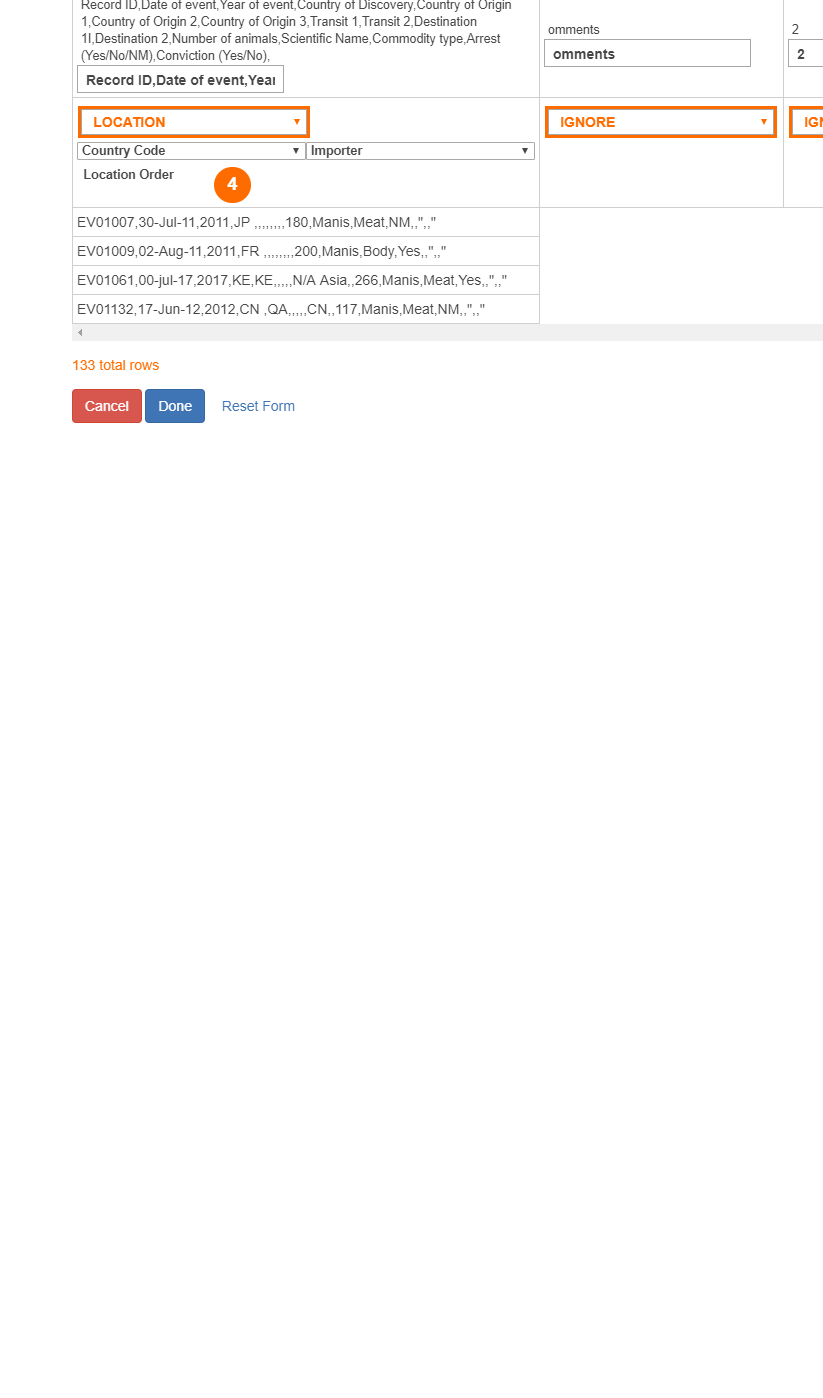
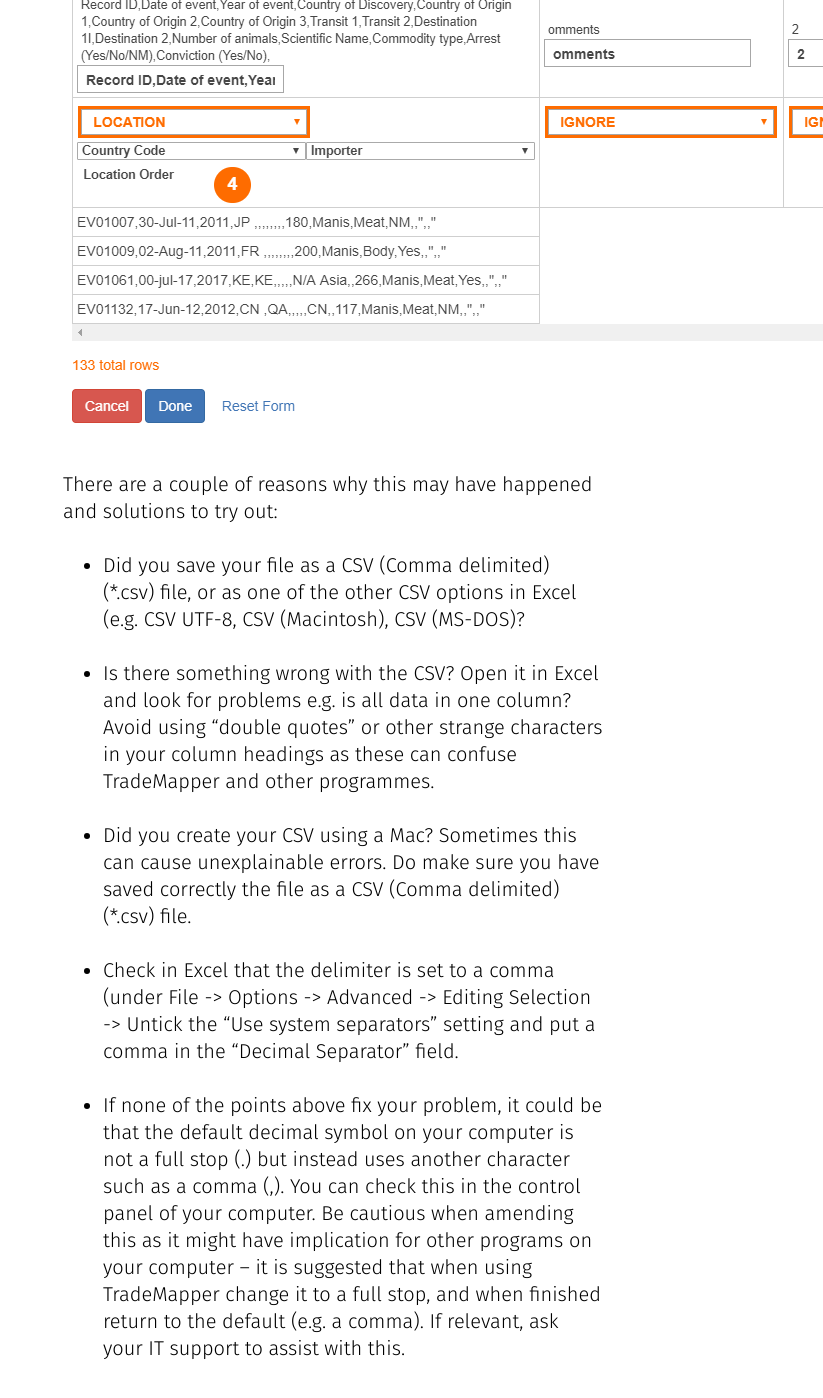
Before and after one commit to trademapper/trademapper-js, a Jekyll site: the page built from _pages/04_faq.md, in a window 1280 px wide and 1400 px high, scrolled down 3617 px. Shown: the whole window, without its empty margins (457-1280 px from the left). Built offline with Jekyll 4.4.1, drawn with Linux system fonts in a browser that asks for light colours; before the commit the page ends 4108 px from its top, so only the background shows below that.

Commit message:
Update 04_faq.md

```diff
--- a/_pages/04_faq.md
+++ b/_pages/04_faq.md
@@ -59,3 +59,14 @@ __Why won't my CSV work?__
 If there is a problem with your CSV then it will not display correctly in TradeMapper. The Custom CSV Importer Box will still appear but instead of neatly being aligned into the correct columns, it will look strange:
 
 ![Error loading CSV](https://github.com/trademapper/trademapper-js/blob/gh-pages/CSV_error1.png)
+
+There are a couple of reasons why this may have happened and solutions to try out:
+-	Did you save your file as a CSV (Comma delimited) (*.csv) file, or as one of the other CSV options in Excel (e.g. CSV UTF-8, CSV (Macintosh), CSV (MS-DOS)?
+
+-	Is there something wrong with the CSV? Open it in Excel and look for problems e.g. is all data in one column? Avoid using “double quotes” or other strange characters in your column headings as these can confuse TradeMapper and other programmes.
+
+-	Did you create your CSV using a Mac? Sometimes this can cause unexplainable errors. Do make sure you have saved correctly the file as a CSV (Comma delimited) (*.csv) file.
+
+-	Check in Excel that the delimiter is set to a comma (under File -> Options -> Advanced -> Editing Selection -> Untick the “Use system separators” setting and put a comma in the “Decimal Separator” field.
+
+-	If none of the points above fix your problem, it could be that the default decimal symbol on your computer is not a full stop (.) but instead uses another character such as a comma (,).  You can check this in the control panel of your computer. Be cautious when amending this as it might have implication for other programs on your computer – it is suggested that when using TradeMapper change it to a full stop, and when finished return to the default (e.g. a comma). If relevant, ask your IT support to assist with this.
```
